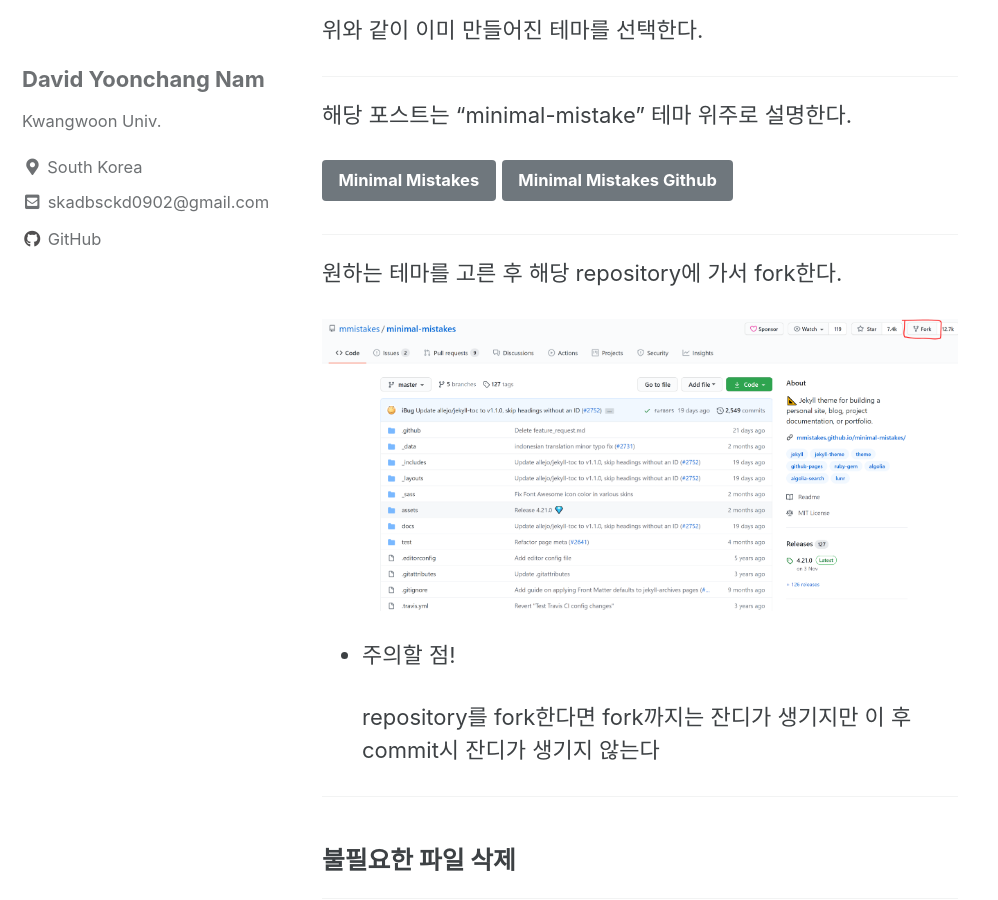
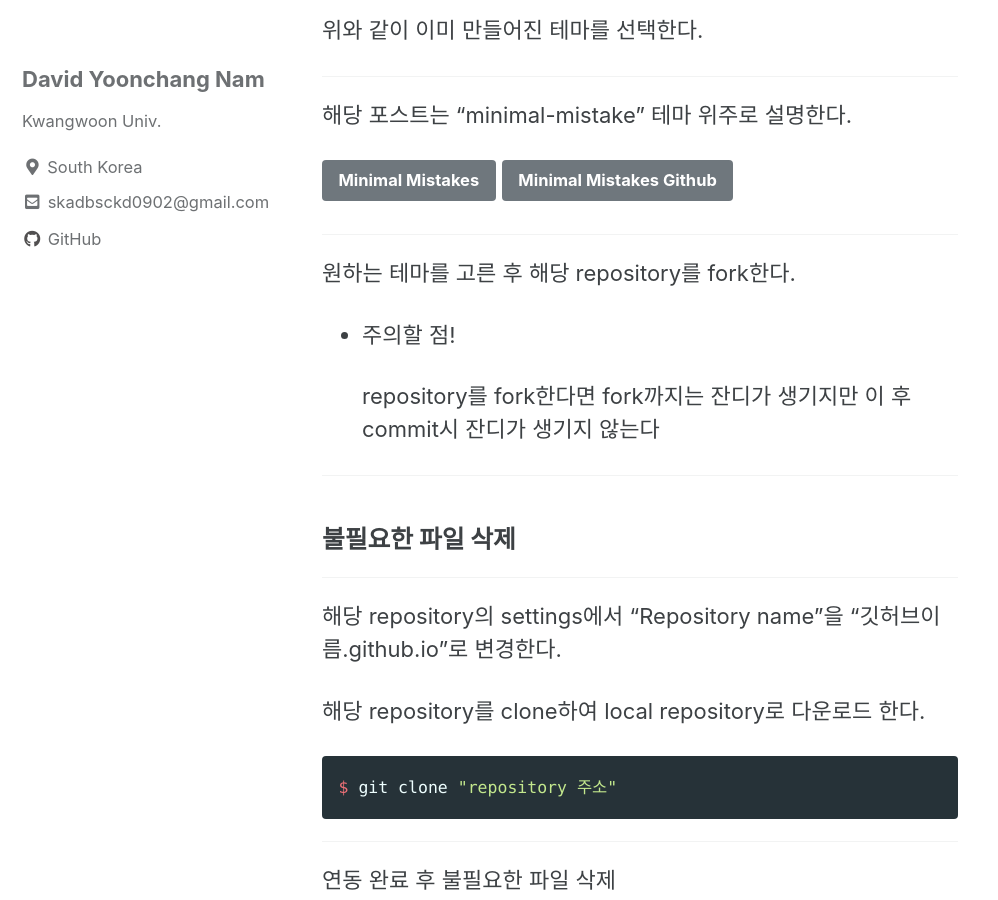
Before and after one commit to Akgop/Akgop.github.io, a Jekyll site: the page built from _posts/2020-12-30-jekylltheme.md.md, in a window 1280 px wide and 900 px high, scrolled down 607 px. Shown: the whole window, without its empty margins (0-998 px from the left). Built offline with Jekyll 4.4.1, drawn with Linux system fonts in a browser that asks for light colours; cached includes are drawn as plain includes.

Commit message:
Update 2020-12-30-jekylltheme.md.md

```diff
--- a/_posts/2020-12-30-jekylltheme.md.md
+++ b/_posts/2020-12-30-jekylltheme.md.md
@@ -29,9 +29,8 @@ tags: [jekyll, github.io, minimal-mistakes]
 
 ---
 
-원하는 테마를 고른 후 해당 repository에 가서 fork한다.
+원하는 테마를 고른 후 해당 repository를 fork한다.
 
-![지킬 Theme](/assets/images/jekyll_theme.png)
 - 주의할 점!
 
     repository를 fork한다면 fork까지는 잔디가 생기지만
@@ -43,7 +42,6 @@ tags: [jekyll, github.io, minimal-mistakes]
 
 ---
 
-<img src="/assets/images/jekyll_theme2.png">
 
 해당 repository의 settings에서 "Repository name"을 "깃허브이름.github.io"로 변경한다.
 
```
